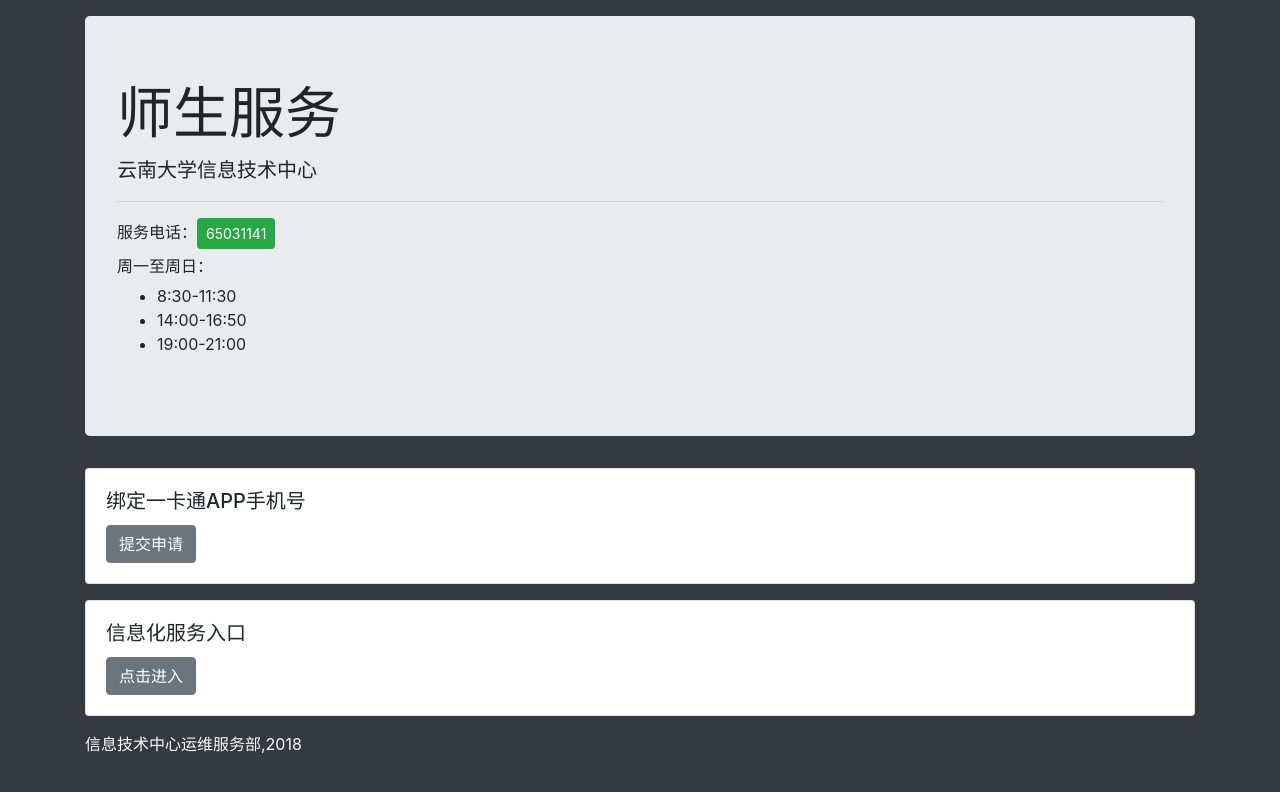
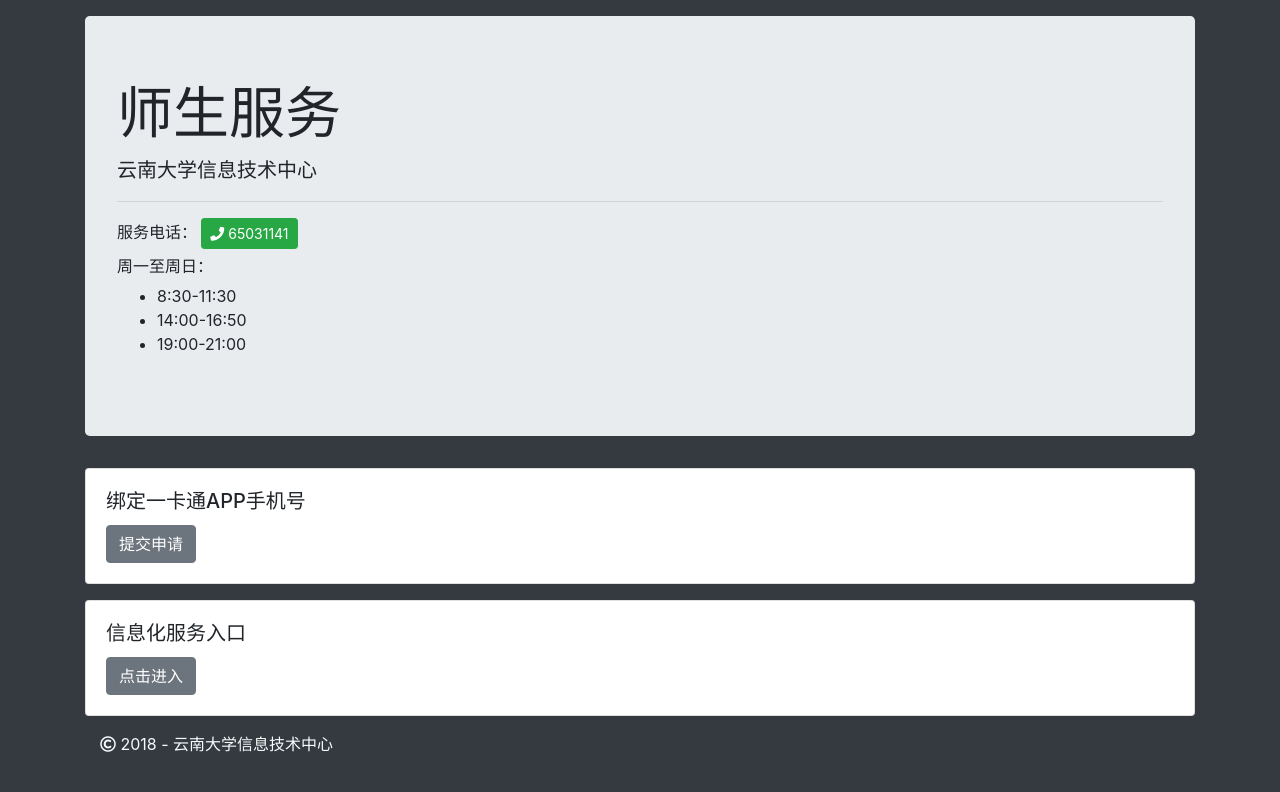
Before and after one commit to YNUOMS/ynuoms.github.io, a Jekyll site: the page built from index.html, in a window 1280 px wide. Shown: the top 792 px of the page. Built offline with Jekyll 4.4.1, drawn with Linux system fonts in a browser that asks for light colours; nearby versions of some CDN libraries.

Commit message:
增加版权声明

```diff
--- a/index.html
+++ b/index.html
@@ -12,6 +12,7 @@ layout: index
 
     <!-- Bootstrap CSS -->
     <link rel="stylesheet" href="https://maxcdn.bootstrapcdn.com/bootstrap/4.0.0/css/bootstrap.min.css" integrity="sha384-Gn5384xqQ1aoWXA+058RXPxPg6fy4IWvTNh0E263XmFcJlSAwiGgFAW/dAiS6JXm" crossorigin="anonymous">
+    <link rel="stylesheet" href="https://use.fontawesome.com/releases/v5.0.13/css/all.css" integrity="sha384-DNOHZ68U8hZfKXOrtjWvjxusGo9WQnrNx2sqG0tfsghAvtVlRW3tvkXWZh58N9jp" crossorigin="anonymous">
 
     <title>云南大学-信息技术中心-运维服务部-65031141</title>
 </head>
@@ -27,7 +28,12 @@ layout: index
 
             <hr class="display-4">
 
-            <h6 class="display-6">服务电话：<a class="btn btn-success btn-sm" href="tel:+86087165031141">65031141</a></h6>
+            <h6 class="display-6">服务电话：
+                <a class="btn btn-success btn-sm" href="tel:+86087165031141">
+                    <span class="fas fa-phone"></span>
+                    65031141
+                </a>
+            </h6>
             <h6 class="display-6"> 周一至周日：</h6>
             <ul>
                 <li>8:30-11:30</li>
@@ -54,7 +60,12 @@ layout: index
 
         <p></p>
 
-        <p class="text-light">信息技术中心运维服务部,2018</p>
+        <div class="text-light container-fluid">
+            <span class="far fa-copyright"></span>
+            2018
+            -
+            云南大学信息技术中心
+        </div>
 
         <p></p>
 
@@ -66,6 +77,7 @@ layout: index
     <script src="https://code.jquery.com/jquery-3.2.1.slim.min.js" integrity="sha384-KJ3o2DKtIkvYIK3UENzmM7KCkRr/rE9/Qpg6aAZGJwFDMVNA/GpGFF93hXpG5KkN" crossorigin="anonymous"></script>
     <script src="https://cdnjs.cloudflare.com/ajax/libs/popper.js/1.12.9/umd/popper.min.js" integrity="sha384-ApNbgh9B+Y1QKtv3Rn7W3mgPxhU9K/ScQsAP7hUibX39j7fakFPskvXusvfa0b4Q" crossorigin="anonymous"></script>
     <script src="https://maxcdn.bootstrapcdn.com/bootstrap/4.0.0/js/bootstrap.min.js" integrity="sha384-JZR6Spejh4U02d8jOt6vLEHfe/JQGiRRSQQxSfFWpi1MquVdAyjUar5+76PVCmYl" crossorigin="anonymous"></script>
+
 </body>
 
 </html>
```
